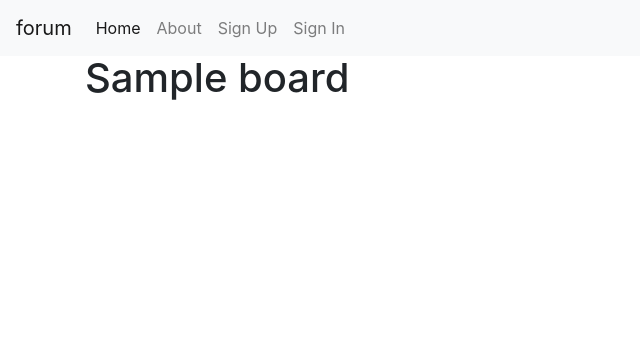
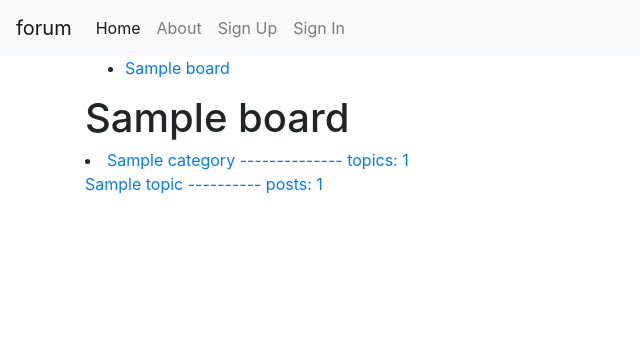
Before and after one commit to RealMadJack/forum, a Django app: page /board/ in a window 1280 px wide. Shown: the top 356 px of the page, without its empty margins (0-640 px from the left). Run offline with Django 3.2, Linux system fonts and the light colour scheme; tables that the repository leaves empty hold one stand-in row (values such as "Sample post"); style sheets or scripts are compiled from the project's sources; some libraries are stand-ins or nearby versions.

Commit message:
Model modification, forum routes

```diff
--- a/forum/board/admin.py
+++ b/forum/board/admin.py
@@ -12,6 +12,9 @@ class BoardAdmin(admin.ModelAdmin):
 class CategoryAdmin(admin.ModelAdmin):
     model = Category
     readonly_fields = ('slug', )
+    list_display = (
+        'name', 'board',
+    )
 
 
 @admin.register(Topic)
--- a/forum/board/models.py
+++ b/forum/board/models.py
@@ -2,10 +2,12 @@ from django.conf import settings
 from django.urls import reverse
 from django.db import models
 from django.utils.translation import ugettext_lazy as _
+
+from model_utils.models import TimeStampedModel
 from .utils import get_unique_slug
 
 
-class Board(models.Model):
+class Board(TimeStampedModel):
     name = models.CharField(_('Board name'), blank=True, max_length=255)
     slug = models.SlugField(max_length=155, unique=True)
 
@@ -25,7 +27,7 @@ class Board(models.Model):
         super().save()
 
 
-class Category(models.Model):
+class Category(TimeStampedModel):
     board = models.ForeignKey(
         Board,
         on_delete=models.CASCADE,
@@ -51,7 +53,7 @@ class Category(models.Model):
         super().save()
 
 
-class Topic(models.Model):
+class Topic(TimeStampedModel):
     user = models.ForeignKey(
         settings.AUTH_USER_MODEL,
         on_delete=models.CASCADE,
@@ -84,7 +86,7 @@ class Topic(models.Model):
         super().save()
 
 
-class Post(models.Model):
+class Post(TimeStampedModel):
     user = models.ForeignKey(
         settings.AUTH_USER_MODEL,
         on_delete=models.CASCADE,
--- a/forum/board/urls.py
+++ b/forum/board/urls.py
@@ -8,4 +8,8 @@ app_name = BoardConfig.label
 urlpatterns = [
     path('', view=views.BoardView.as_view(), name='home'),
     path('<slug:board_slug>', view=views.BoardView.as_view(), name='board'),
+    path('<slug:board_slug>/<slug:category_slug>',
+         view=views.CategoryView.as_view(), name='category'),
+    path('<slug:board_slug>/<slug:category_slug>/<slug:topic_slug>',
+         view=views.TopicView.as_view(), name='topic')
 ]
--- a/forum/board/views.py
+++ b/forum/board/views.py
@@ -8,18 +8,23 @@ class BoardView(TemplateView):
     template_name = 'board/index.html'
 
     def get(self, request, **kwargs):
-        if kwargs:
-            try:
-                board = Board.objects.get(slug=kwargs['board_slug'])
-                categories = board.categories.all()
-                context = {'board': board, 'categories': categories}
-                return render(request, context=context, template_name=self.template_name)
-            except Board.DoesNotExist:
-                return redirect('/404/')
-
-        board = Board.objects.first()
-        context = {'board': board}
-        return render(request, context=context, template_name=self.template_name)
+        try:
+            if kwargs:
+                board = Board.objects.prefetch_related(
+                    'categories__topics__posts').get(slug=kwargs['board_slug'])
+            else:
+                board = Board.objects.prefetch_related(
+                    'categories__topics__posts').first()
+            boards = Board.objects.all()
+            categories = board.categories.all()
+            context = {'board': board, 'boards': boards,
+                       'categories': categories}
+            return render(
+                request,
+                context=context,
+                template_name=self.template_name)
+        except Board.DoesNotExist:
+            return redirect('/404/')
 
 
 class CategoryView(TemplateView):
--- a/forum/templates/board/index.html
+++ b/forum/templates/board/index.html
@@ -1,10 +1,23 @@
 {% extends 'base.html' %}
 
 {% block content %}
+  <ul>
+    {% for board in boards %}
+      <li><a href="{% url 'board:board' board.slug %}">{{board.name}}</a></li>
+    {% endfor %}
+  </ul>
+
   <h1>{{board.name}}</h1>
 
   {% for category in categories %}
-  <li>{{category.name}}</li>
+    <li><a href="{% url 'board:category' board.slug category.slug %}">{{category.name}} -------------- topics: {{category.topics.count}}</a></li>
+
+    {% for topic in category.topics.all %}
+      <a href="{% url 'board:topic' board.slug category.slug topic.slug %}">
+        {{topic.name}} ---------- posts: {{topic.posts.count}}
+      </a>
+    {% endfor %}
+
   {% endfor %}
 
 {% endblock content %}
```
Also changed, not shown: forum/board/migrations/0001_initial.py, forum/board/migrations/0002_auto_20180204_1221.py (deleted), forum/board/migrations/0002_auto_20180204_2223.py (added), forum/board/migrations/0003_auto_20180205_1153.py (added), forum/users/migrations/0001_initial.py, 1 other file.
